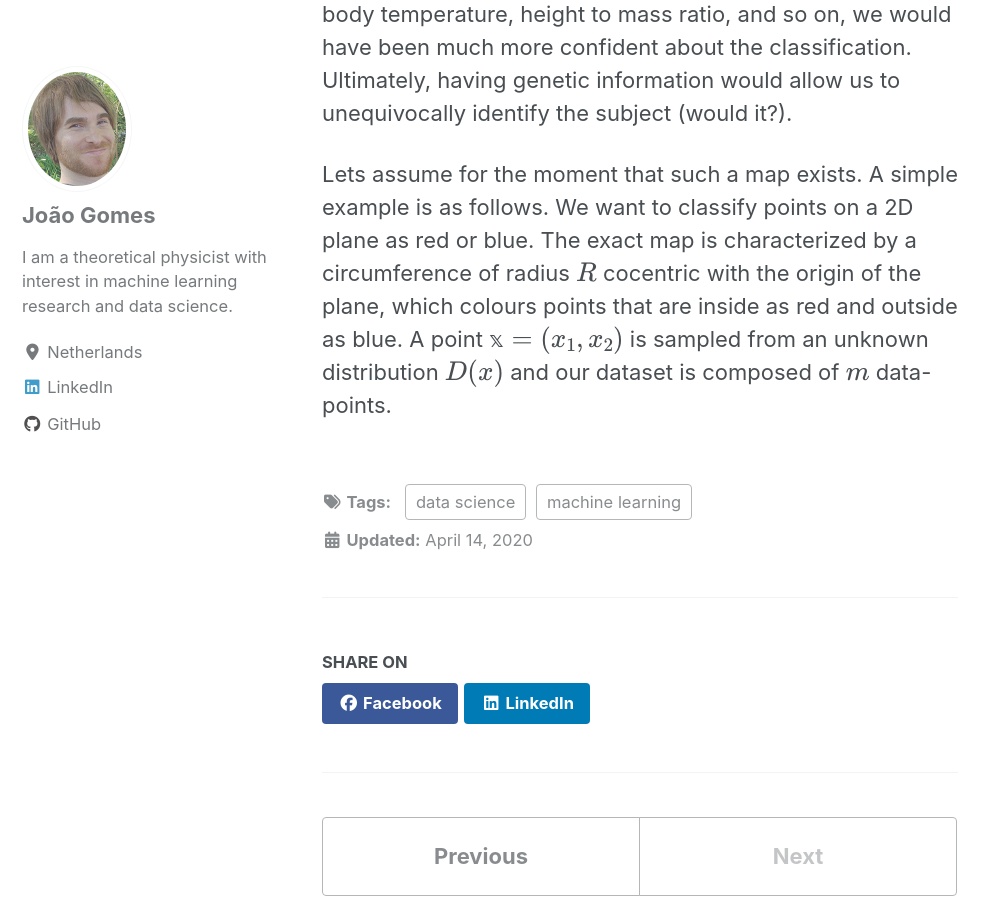
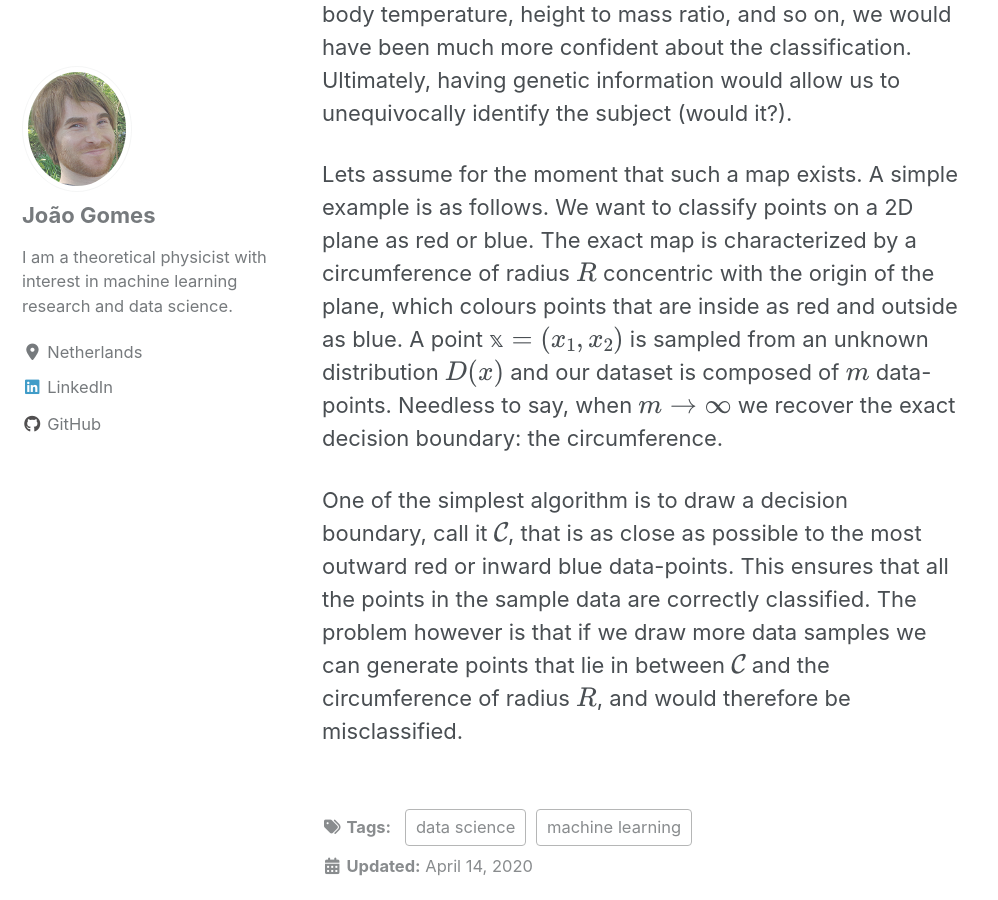
Before and after one commit to joaomvg/ml-pelican-website, a Jekyll site: the page built from _posts/2020-4-14-PAC_learning.md, in a window 1280 px wide and 900 px high, scrolled down 1067 px. Shown: the whole window, without its empty margins (0-998 px from the left). Built offline with Jekyll 4.4.1, drawn with Linux system fonts in a browser that asks for light colours; cached includes are drawn as plain includes; nearby versions of some CDN libraries; formulas are drawn with MathJax 3; some of the changed text lies outside the part shown.

Commit message:
pac post 10

```diff
--- a/_posts/2020-4-14-PAC_learning.md
+++ b/_posts/2020-4-14-PAC_learning.md
@@ -20,4 +20,6 @@ $$\mathcal{G}: (f_1,f_2,\ldots,f_Q)\rightarrow \{0,1,\ldots, N-1\}$$
 
 This map, however, does not always exist. In this case we can only determine the class up to a certain confidence level. An example, is in image recognition where one attempts to classify pictures. Imagine that we want to determine whether the picture in hands corresponds to a dog or not. As humans, typically we find easy to identify a dog in a picture. But what if the picture was taken with a weird angle or the animal in it is actually a wolf that looks like a dog. The truth is that one cannot define exactly the class of a dog solely from the information that is stored in a picture. If we had access to other features like animal hair, body temperature, height to mass ratio, and so on, we would have been much more confident about the classification. Ultimately, having genetic information would allow us to unequivocally identify the subject (would it?).
 
-Lets assume for the moment that such a map exists. A simple example is as follows. We want to classify points on a 2D plane as red or blue. The exact map is characterized by a circumference of radius $$R$$ cocentric with the origin of the plane, which colours points that are inside as red and outside as blue. A point $$\mathbb{x}=(x_1,x_2)$$ is sampled from an unknown distribution $$D(x)$$ and our dataset is composed of $$m$$ data-points.
+Lets assume for the moment that such a map exists. A simple example is as follows. We want to classify points on a 2D plane as red or blue. The exact map is characterized by a circumference of radius $$R$$ concentric with the origin of the plane, which colours points that are inside as red and outside as blue. A point $$\mathbb{x}=(x_1,x_2)$$ is sampled from an unknown distribution $$D(x)$$ and our dataset is composed of $$m$$ data-points. Needless to say, when $$m\rightarrow \infty$$ we recover the exact decision boundary: the circumference.
+
+One of the simplest algorithm is to draw a decision boundary, call it $$\mathcal{C}$$, that is as close as possible to the most outward red or inward blue data-points. This ensures that all the points in the sample data are correctly classified. The problem however is that if we draw more data samples we can generate points that lie in between $$\mathcal{C}$$ and the circumference of radius $$R$$, and would therefore be misclassified.
```
